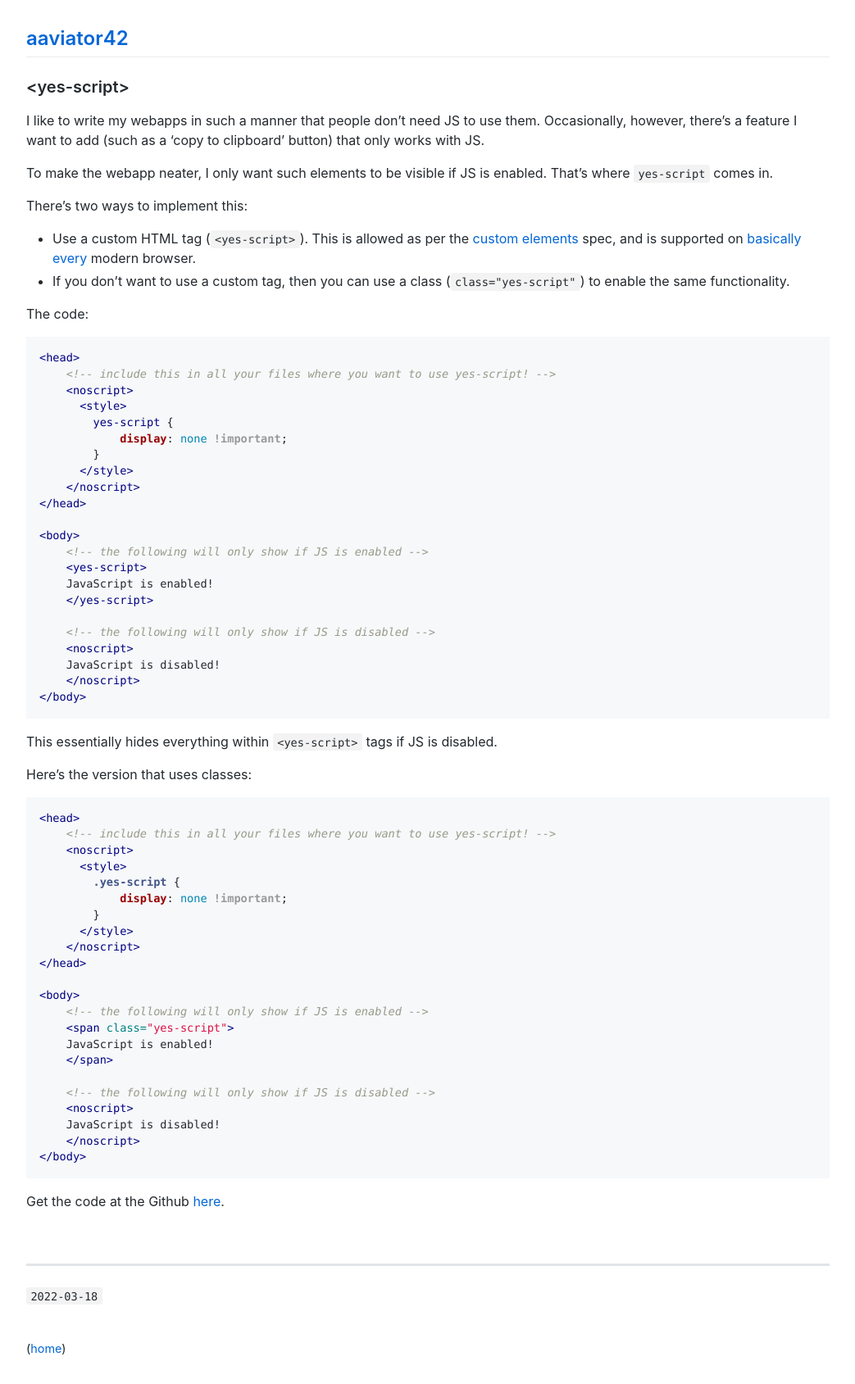
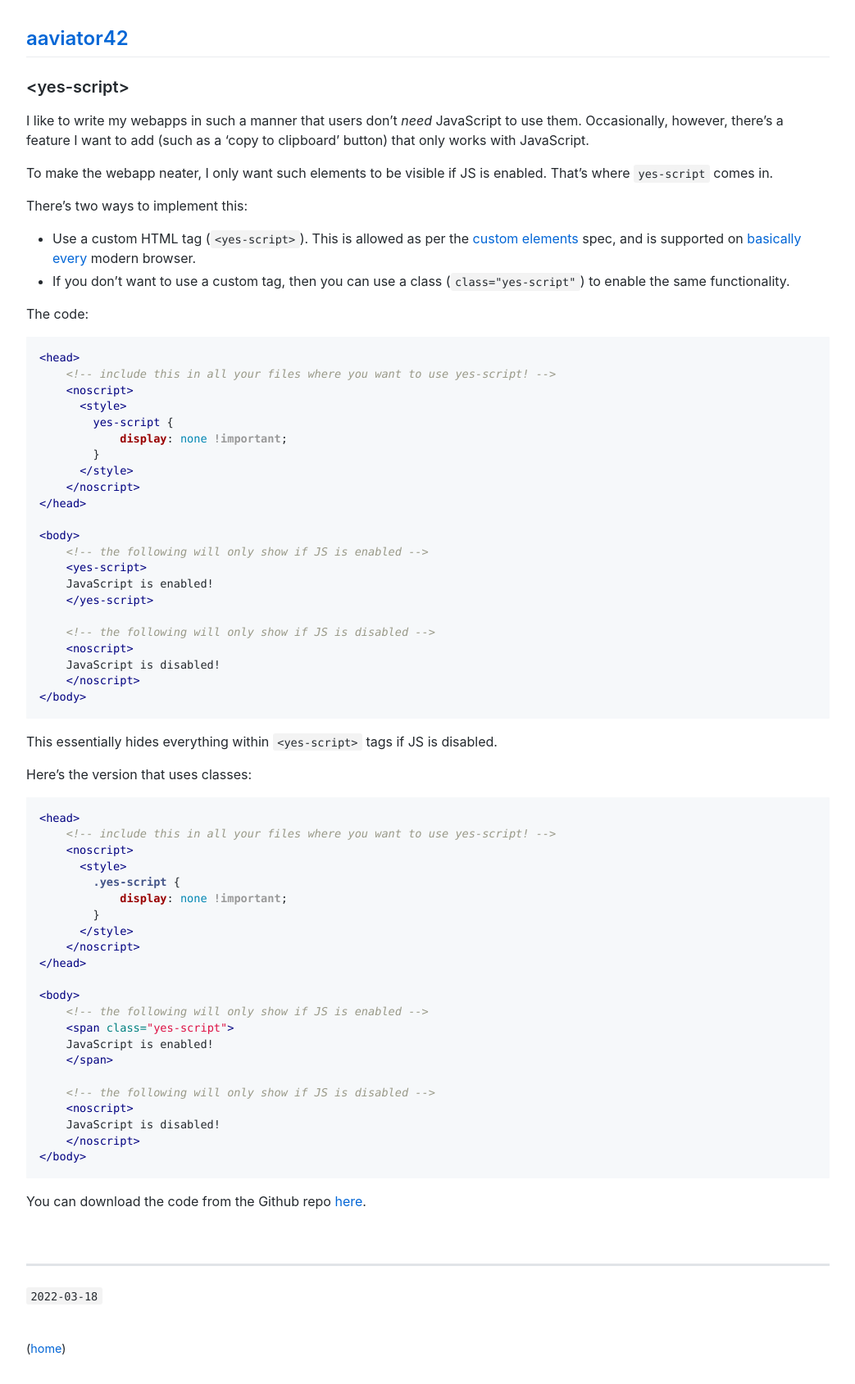
Before and after one commit to aaviator42/aaviator42.github.io, a Jekyll site: the page built from posts/003-yes-script.md, in a window 1280 px wide. Shown: the whole page at 82% size, without its empty margins (118-1161 px from the left). Built offline with Jekyll 4.4.1, drawn with Linux system fonts in a browser that asks for light colours; our own code applies the rules of GitHub Pages for plain Markdown files.

Commit message:
Update 003-yes-script.md

````diff
--- a/posts/003-yes-script.md
+++ b/posts/003-yes-script.md
@@ -1,7 +1,7 @@
 ### &lt;yes-script&gt;
 
 
-I like to write my webapps in such a manner that people don't need JS to use them. Occasionally, however, there's a feature I want to add (such as a 'copy to clipboard' button) that only works with JS.
+I like to write my webapps in such a manner that users don't *need* JavaScript to use them. Occasionally, however, there's a feature I want to add (such as a 'copy to clipboard' button) that only works with JavaScript.
 
 To make the webapp neater, I only want such elements to be visible if JS is enabled. That's where `yes-script` comes in.
 
@@ -35,8 +35,6 @@ The code:
 	</noscript>
 </body>
 ```
-
-
 This essentially hides everything within `<yes-script>` tags if JS is disabled.
 
 Here's the version that uses classes:
@@ -66,7 +64,7 @@ Here's the version that uses classes:
 </body>
 ```
 
-Get the code at the Github [here](https://github.com/aaviator42/yes-script).
+You can download the code from the Github repo [here](https://github.com/aaviator42/yes-script).
 
 <br>
 
````
